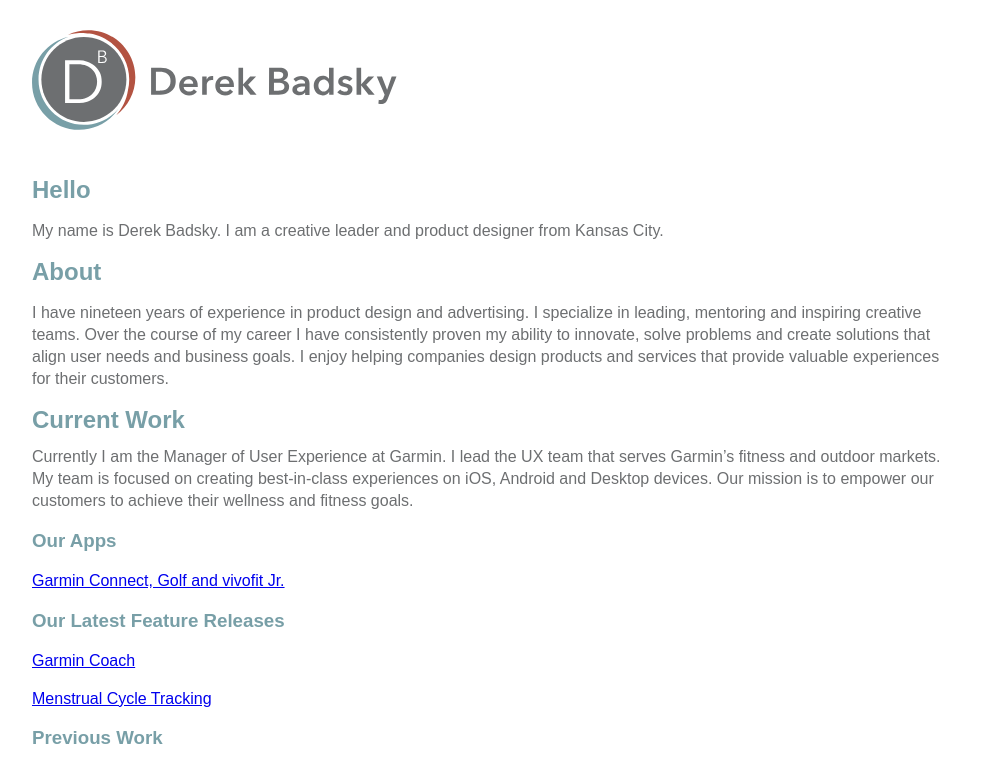
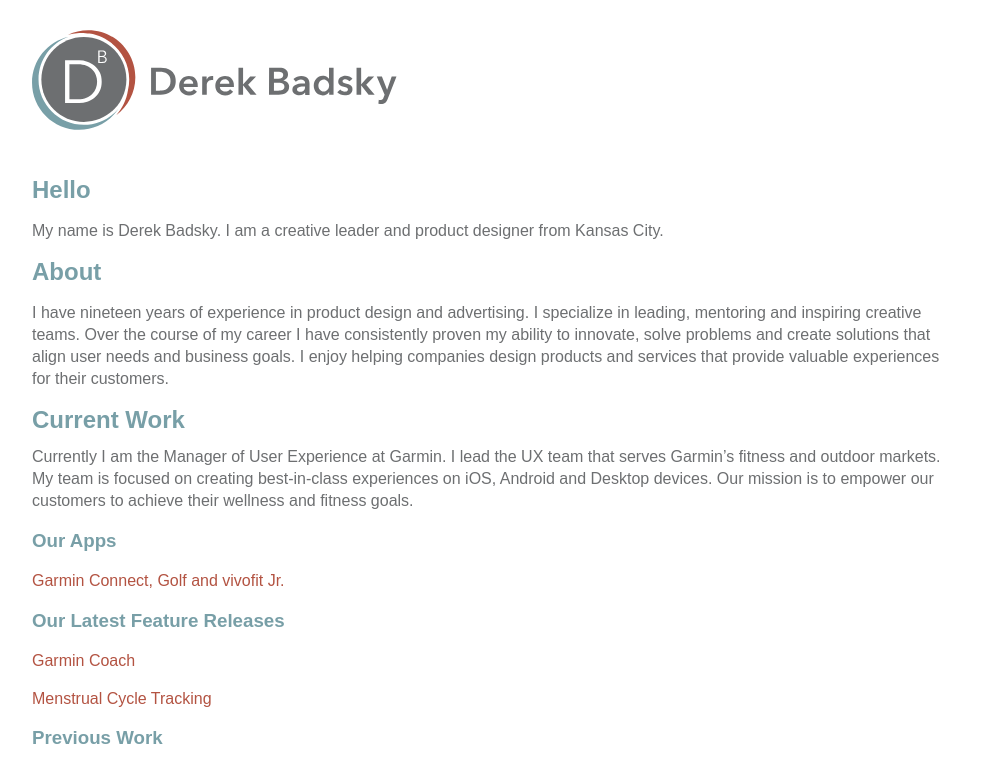
Before and after one commit to derekbadsky/derekbadsky.github.io, a plain HTML site: page index.html in a window 1280 px wide. Shown: the top 764 px of the page, without its empty margins (143-1127 px from the left). Drawn offline with Linux system fonts and the light colour scheme.

Commit message:
Update style.css

```diff
--- a/css/style.css
+++ b/css/style.css
@@ -37,6 +37,10 @@ p {
 	letter-spacing: normal;
 	line-height: 22px;
 }
+a {
+	color: #b35342;
+	text-decoration: none;
+}
 #contentWrapper {
 	padding: 0 0 0 0;
 }
```
